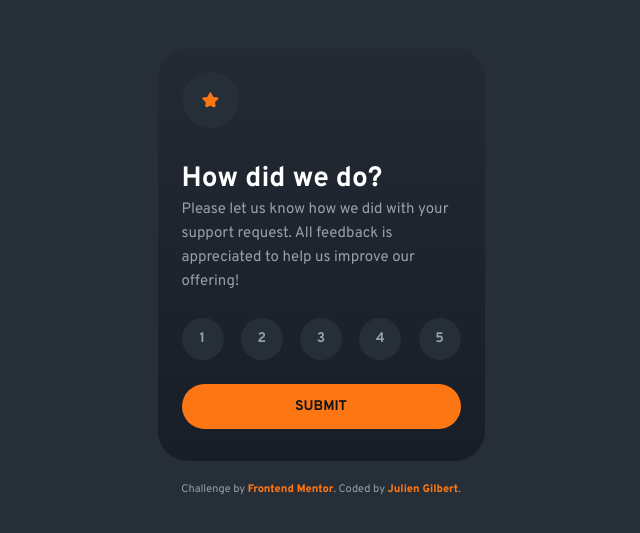
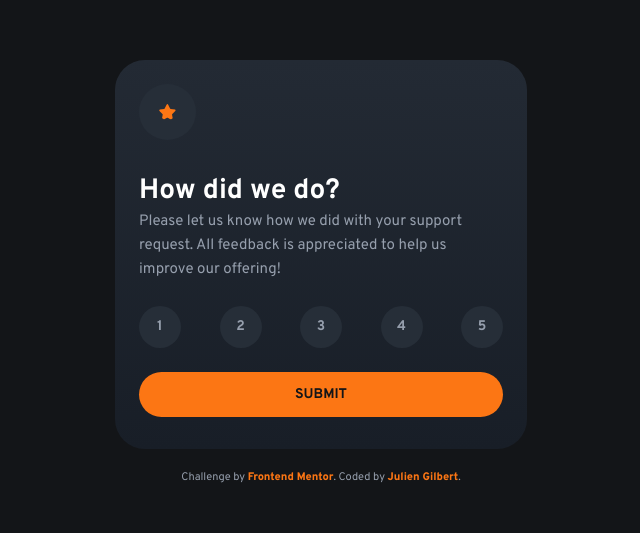
Before and after one commit to juliengDev/Interactive_rating_component, a website built with Vite: page index.html in a window 1280 px wide. Shown: the part 173-706 px from the top of the page, without its empty margins (319-959 px from the left). Built offline with nearby package versions, Linux system fonts and the light colour scheme.

Commit message:
responsiv design done

```diff
--- a/src/scss/base/_typography.scss
+++ b/src/scss/base/_typography.scss
@@ -15,7 +15,7 @@
 
 body {
   font-family: "Overpass", sans-serif;
-  background-color: var(--color-Dark-Blue);
+  background-color: var(--color-Very-Dark-Blue);
   color: var(--color-Light-Grey);
   font-weight: 400;
   font-size: 1.5rem;
--- a/src/scss/pages/_home.scss
+++ b/src/scss/pages/_home.scss
@@ -7,7 +7,9 @@
   margin: 15.4rem 2.4rem 0;
   background: var(--color-Black);
   border-radius: 30px;
-
+  @include respond(tab-land) {
+    max-width: 41.2rem;
+  }
   & .form-vote {
     margin: 2.4rem 2.4rem 3.2rem;
   }
```
Also changed, not shown: src/scss/utils/_mixins.scss (+4 -4 lines), css/style.css, 1 other file.
